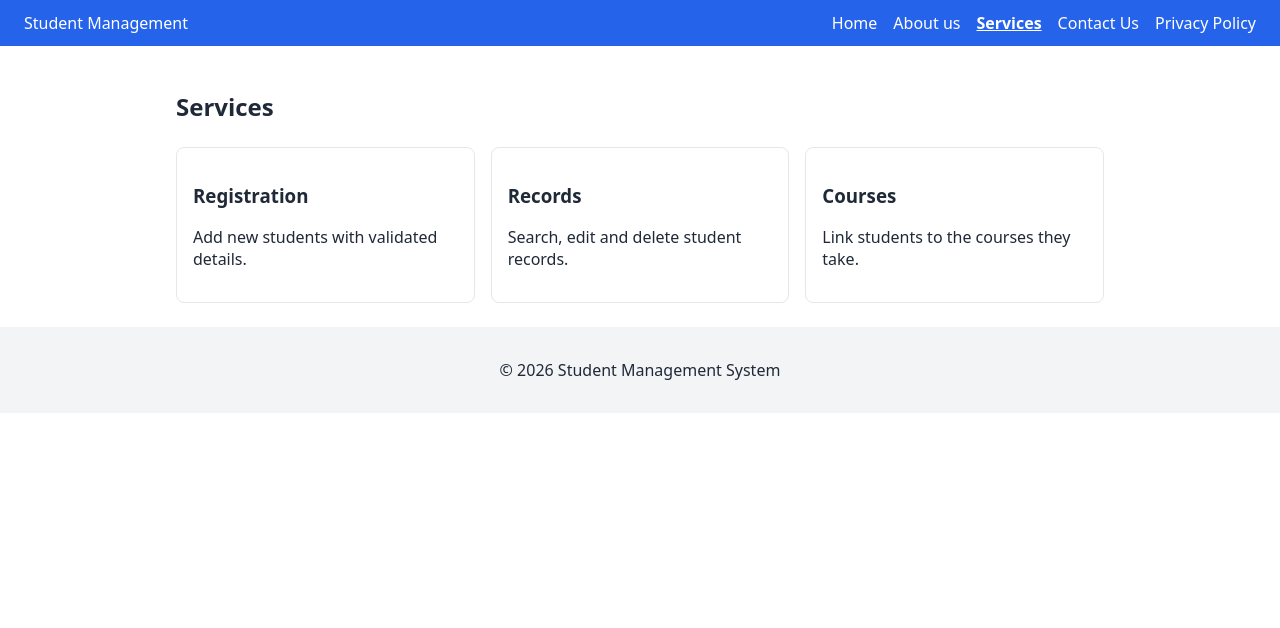
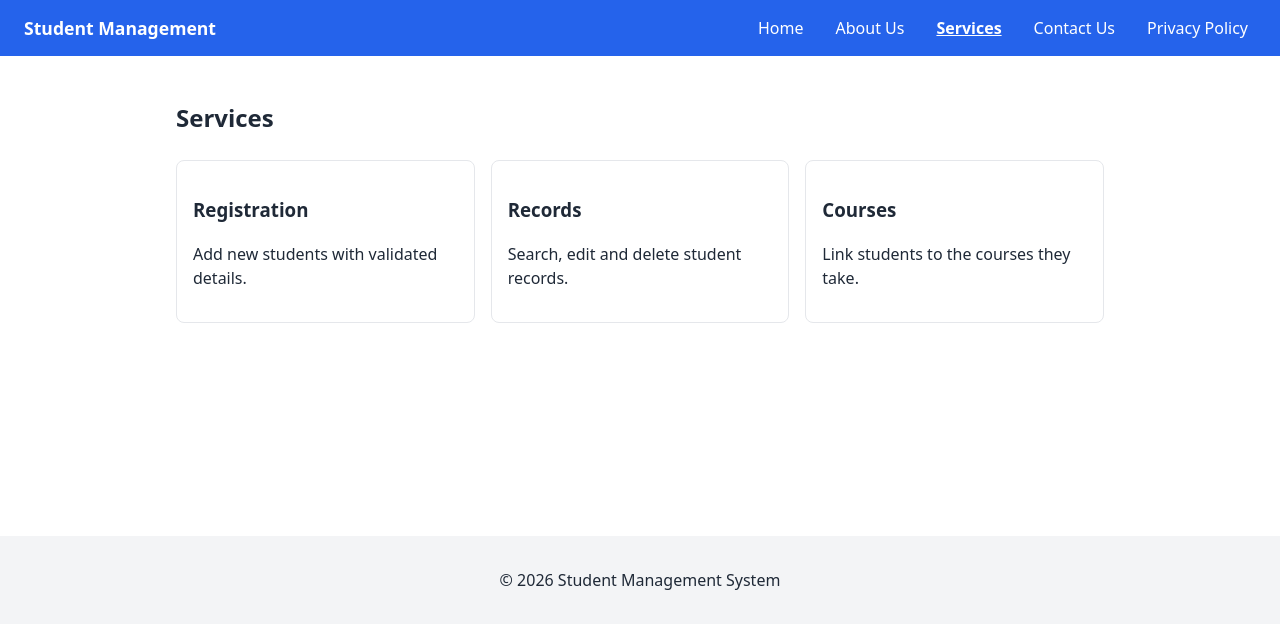
Before and after one commit to bindhu-pothannagari/mern-student-manegement, a React (Vite) app in the folder client/: page /services in a window 1280 px wide. Shown: the top 628 px of the page. Built offline with nearby package versions, Linux system fonts and the light colour scheme.

Commit message:
Add responsive layout, mobile menu, focus styles and form/table styles

```diff
--- a/client/src/components/Navbar.jsx
+++ b/client/src/components/Navbar.jsx
@@ -1,23 +1,35 @@
+import { useState } from "react";
 import { NavLink } from "react-router-dom";
 
 const links = [
-    {to: "/", label: "Home"},
-    {to: "/about",label: "About us"},
-    {to: "/services",label: "Services"},
-    {to: "/contact", label: "Contact Us"},
-    {to: "/privacy", label: "Privacy Policy"},
+  { to: "/", label: "Home" },
+  { to: "/about", label: "About Us" },
+  { to: "/services", label: "Services" },
+  { to: "/contact", label: "Contact Us" },
+  { to: "/privacy", label: "Privacy Policy" },
 ];
+
 export default function Navbar() {
-    return(
-        <header className ="navbar">
-            <span className="brand"> Student Management</span>
-<nav>
-    {links.map((l) => (
-        <NavLink key={l.to} to={l.to} end>
-            {l.label}
-        </NavLink>
-    ))}
-</nav>
-        </header>
-    );
+  const [open, setOpen] = useState(false);
+
+  return (
+    <header className="navbar">
+      <span className="brand">Student Management</span>
+      <button
+        className="menu-toggle"
+        aria-label="Toggle menu"
+        aria-expanded={open}
+        onClick={() => setOpen(!open)}
+      >
+        ☰
+      </button>
+      <nav className={open ? "nav-links open" : "nav-links"}>
+        {links.map((link) => (
+          <NavLink key={link.to} to={link.to} end onClick={() => setOpen(false)}>
+            {link.label}
+          </NavLink>
+        ))}
+      </nav>
+    </header>
+  );
 }
--- a/client/src/index.css
+++ b/client/src/index.css
@@ -1,11 +1,68 @@
+:root {
+  --primary: #2563eb;
+  --primary-dark: #1d4ed8;
+  --danger: #dc2626;
+  --text: #1f2937;
+  --muted: #6b7280;
+  --border: #e5e7eb;
+  --bg-light: #f3f4f6;
+  --radius: 8px;
+  --space: 16px;
+}
+
 * { box-sizing: border-box; }
-body { margin: 0; font-family: system-ui, sans-serif; color: #1f2937; }
-.container { max-width: 960px; margin: 0 auto; padding: 24px 16px; }
-.navbar { display: flex; justify-content: space-between; align-items: center; padding: 12px 24px; background: #2563eb; color: #fff; }
-.navbar nav { display: flex; gap: 16px; }
-.navbar a { color: #fff; text-decoration: none; }
+body { margin: 0; font-family: system-ui, sans-serif; color: var(--text); line-height: 1.5; }
+a { color: var(--primary); }
+
+/* keyboard focus: always visible */
+a:focus-visible, button:focus-visible, input:focus-visible,
+select:focus-visible, textarea:focus-visible {
+  outline: 3px solid #f59e0b;
+  outline-offset: 2px;
+}
+
+.container { max-width: 960px; margin: 0 auto; padding: 24px var(--space); min-height: 60vh; }
+
+/* navbar */
+.navbar { display: flex; justify-content: space-between; align-items: center; flex-wrap: wrap; padding: 12px 24px; background: var(--primary); color: #fff; }
+.brand { font-weight: 700; font-size: 1.1rem; }
+.nav-links { display: flex; gap: var(--space); }
+.navbar a { color: #fff; text-decoration: none; padding: 4px 8px; border-radius: 4px; }
+.navbar a:hover { background: var(--primary-dark); }
 .navbar a.active { text-decoration: underline; font-weight: 700; }
-.footer { text-align: center; padding: 16px; background: #f3f4f6; }
-.grid { display: grid; gap: 16px; grid-template-columns: repeat(3, 1fr); margin-top: 24px; }
-.card { border: 1px solid #e5e7eb; border-radius: 8px; padding: 16px; }
-.btn { padding: 8px 16px; border: 0; border-radius: 6px; cursor: pointer; background: #2563eb; color: #fff; }
+.menu-toggle { display: none; background: transparent; color: #fff; border: 1px solid #fff; border-radius: 6px; font-size: 1.25rem; padding: 4px 10px; cursor: pointer; }
+
+/* footer */
+.footer { text-align: center; padding: var(--space); background: var(--bg-light); }
+
+/* card grid: 1 column on phone, 2 on tablet, 3 on desktop */
+.grid { display: grid; gap: var(--space); grid-template-columns: 1fr; margin-top: 24px; }
+.card { border: 1px solid var(--border); border-radius: var(--radius); padding: var(--space); transition: box-shadow 0.2s; }
+.card:hover { box-shadow: 0 4px 12px rgba(0, 0, 0, 0.1); }
+
+/* buttons */
+.btn { padding: 8px 16px; border: 0; border-radius: 6px; cursor: pointer; background: var(--primary); color: #fff; font-size: 1rem; }
+.btn:hover { background: var(--primary-dark); }
+.btn-danger { background: var(--danger); }
+
+/* forms (used in Task 5) */
+.form-group { display: flex; flex-direction: column; gap: 4px; margin-bottom: var(--space); }
+.form-group label { font-weight: 600; }
+.form-group input, .form-group select, .form-group textarea { padding: 8px; border: 1px solid var(--border); border-radius: 6px; font-size: 1rem; }
+.error-text { color: var(--danger); font-size: 0.875rem; }
+
+/* tables (used in Task 8): scroll sideways on small screens */
+.table-wrap { overflow-x: auto; }
+table { width: 100%; border-collapse: collapse; }
+th, td { padding: 10px; border-bottom: 1px solid var(--border); text-align: left; }
+th { background: var(--bg-light); }
+
+@media (min-width: 640px) { .grid { grid-template-columns: repeat(2, 1fr); } }
+@media (min-width: 1024px) { .grid { grid-template-columns: repeat(3, 1fr); } }
+
+/* mobile menu */
+@media (max-width: 768px) {
+  .menu-toggle { display: block; }
+  .nav-links { display: none; flex-direction: column; width: 100%; padding-top: 12px; }
+  .nav-links.open { display: flex; }
+}
```
